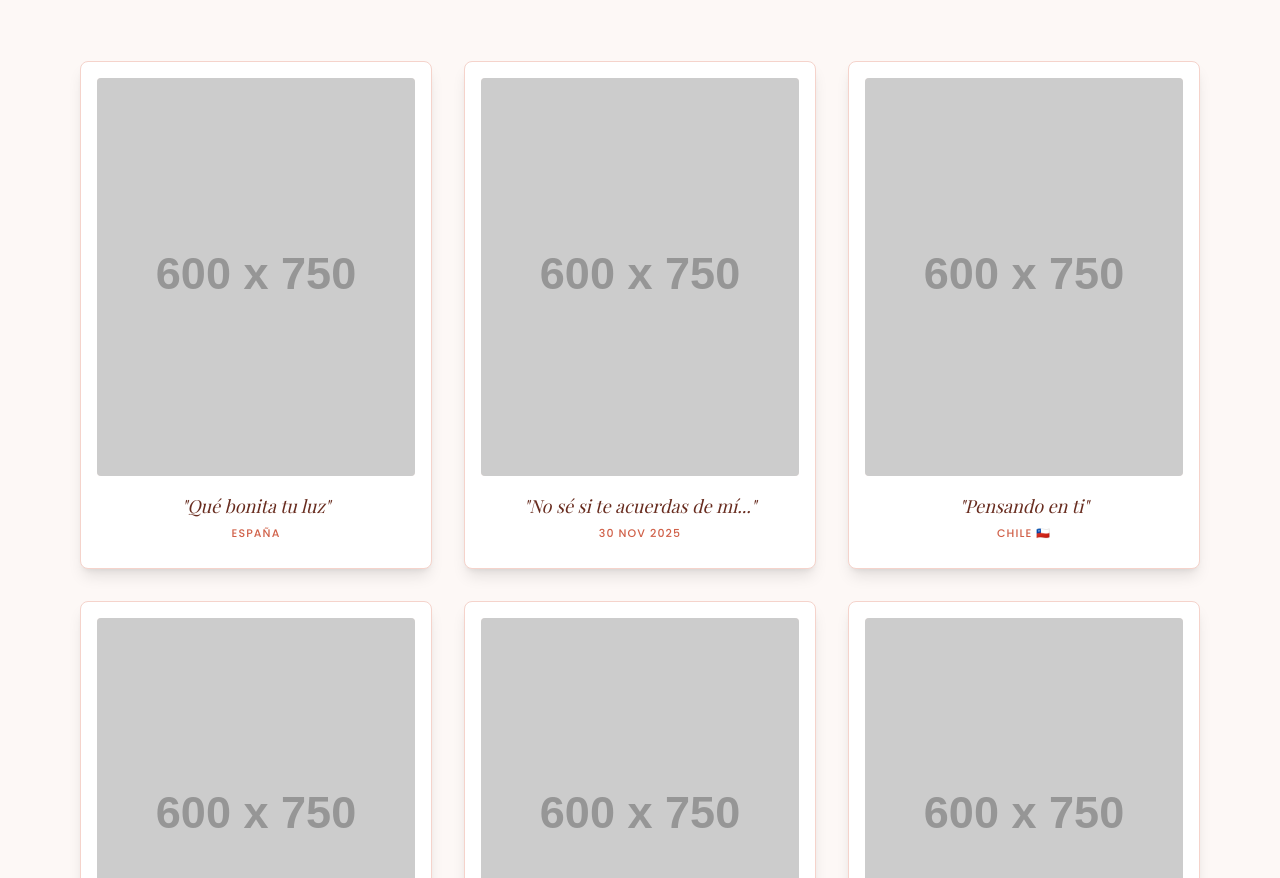
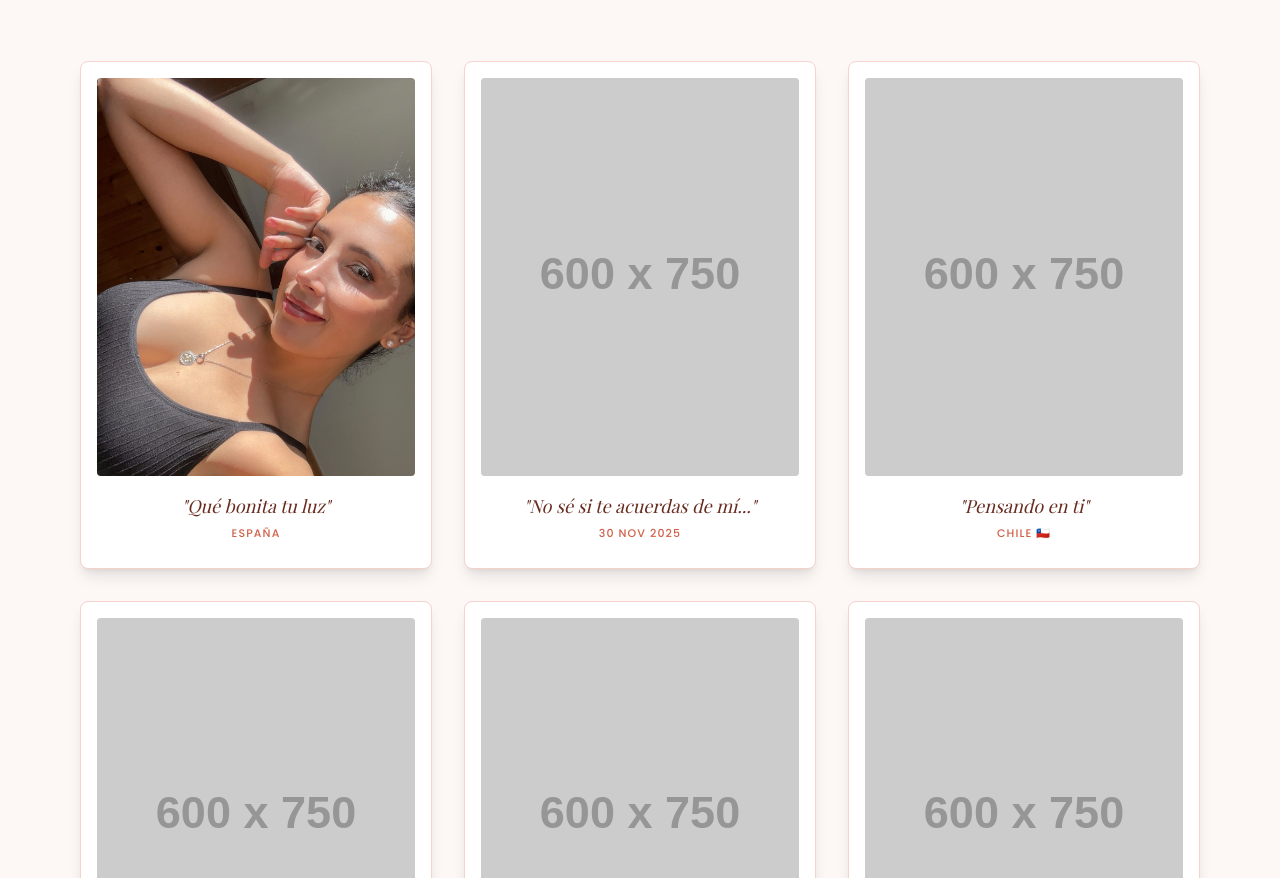
Before and after one commit to os-ignacio/barbigna, a plain HTML site: page index.html in a window 1280 px wide. Shown: the part 1729-2607 px from the top of the page. Drawn offline with nearby package versions, Linux system fonts and the light colour scheme; placeholder pictures from the web are drawn by us; a web font is replaced by a local one.

Commit message:
Update index.html

```diff
--- a/index.html
+++ b/index.html
@@ -232,7 +232,7 @@
             <!-- Item 1: Photo Barbarah -->
             <div class="polaroid bg-white p-4 pb-6 rounded-lg shadow-lg border border-romantic-200 transition-transform duration-300 hover:-translate-y-2 hover:rotate-1 cursor-pointer group" onclick="openLightbox('f6424d50-acaa-47e1-8af9-a52b5b4690e4-1_all_23296.jpg', 'Barbarah 🤍')">
                 <div class="overflow-hidden rounded bg-romantic-100 aspect-[4/5] relative">
-                    <img src="f6424d50-acaa-47e1-8af9-a52b5b4690e4-1_all_23296.jpg" alt="Barbarah" class="w-full h-full object-cover group-hover:scale-105 transition-transform duration-500" onerror="this.src='https://placehold.co/600x750/fbe8e3/9b3925?text=Barbarah'">
+                    <img src="https://github.com/os-ignacio/barbigna/blob/main/IMG-20260922-WA0038.jpg?raw=true" alt="Barbarah" class="w-full h-full object-cover group-hover:scale-105 transition-transform duration-500" onerror="this.src='https://placehold.co/600x750/fbe8e3/9b3925?text=Barbarah'">
                 </div>
                 <div class="pt-4 text-center">
                     <p class="font-serif italic text-romantic-900 text-lg">"Qué bonita tu luz"</p>
```
